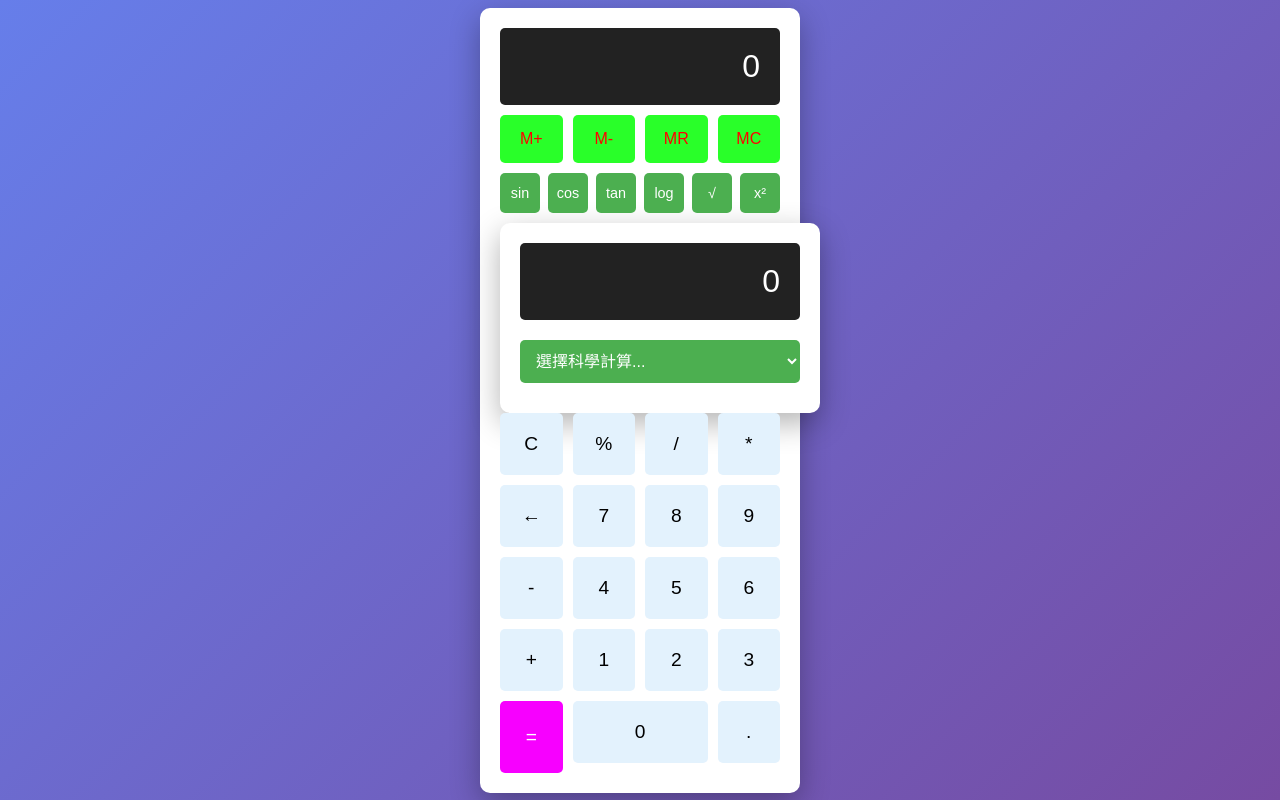
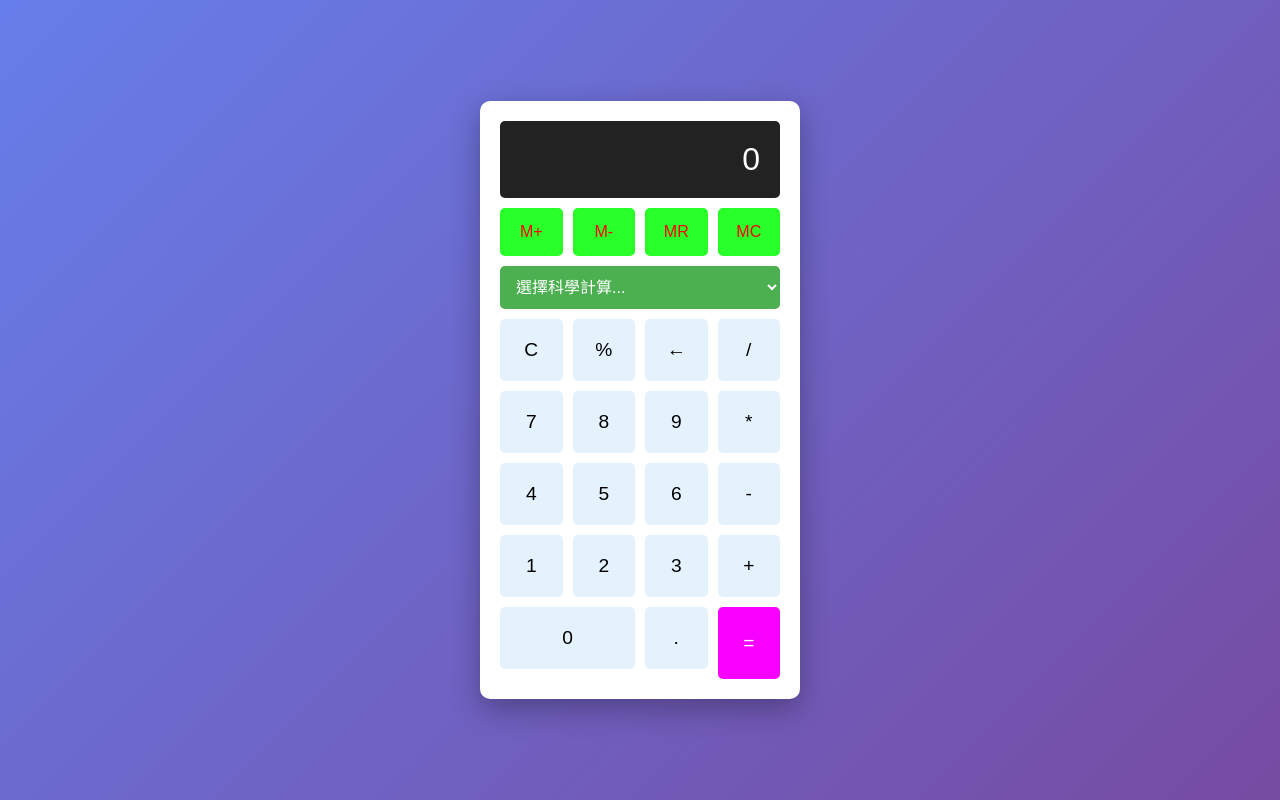
Before and after one commit to mian216/calculator-app, a plain HTML site: page index.html in a window 1280 px wide. Drawn offline with Linux system fonts and the light colour scheme.

Commit message:
Add scientific calculator - dropdown style (v2)

```diff
--- a/index.html
+++ b/index.html
@@ -12,30 +12,15 @@
     <div class="calculator">
         <div class="display" id="display">0</div>
 
-        <!-- 新增記憶功能區 -->
+        <!-- 記憶功能區 -->
         <div class="memory-buttons">
             <button onclick="memoryAdd()" class="memory-btn">M+</button>
             <button onclick="memorySubtract()" class="memory-btn">M-</button>
             <button onclick="memoryRecall()" class="memory-btn">MR</button>
             <button onclick="memoryClear()" class="memory-btn">MC</button>
         </div>
-        <!-- 新增科學計算按鈕區 -->
-        <div class="scientific-buttons">
-            <button onclick="scientificCalc('sin')">sin</button>
-            <button onclick="scientificCalc('cos')">cos</button>
-            <button onclick="scientificCalc('tan')">tan</button>
-            <button onclick="scientificCalc('log')">log</button>
-            <button onclick="scientificCalc('sqrt')">√</button>
-            <button onclick="scientificCalc('pow')">x²</button>
-        </div>
-         <div class="calculator">
-    <div class="display" id="display">0</div>
 
-    <div class="memory-buttons">
-        <!-- 記憶按鈕 -->
-    </div>
-
-    <!-- 新增科學計算選單 -->
+        <!-- 科學計算選單 -->
         <div class="scientific-dropdown">
             <select id="scientificOp" onchange="applyScientificOp()">
                 <option value="">選擇科學計算...</option>
@@ -49,34 +34,29 @@
         </div>
 
         <div class="buttons">
-        <!-- 原有按鈕 -->
-    </div>
-</div>
-        <div class="buttons">
-            <!-- 在 C 按鈕後面增加 % 按鈕 -->
             <button onclick="clearDisplay()">C</button>
             <button onclick="calculatePercentage()">%</button>
+            <button onclick="deleteLast()">←</button>
             <button onclick="appendToDisplay('/')">/</button>
-            <button onclick="appendToDisplay('*')">*</button>
-            <button onclick="deleteLast()">←</button>
 
             <button onclick="appendToDisplay('7')">7</button>
             <button onclick="appendToDisplay('8')">8</button>
             <button onclick="appendToDisplay('9')">9</button>
-            <button onclick="appendToDisplay('-')">-</button>
+            <button onclick="appendToDisplay('*')">*</button>
 
             <button onclick="appendToDisplay('4')">4</button>
             <button onclick="appendToDisplay('5')">5</button>
             <button onclick="appendToDisplay('6')">6</button>
-            <button onclick="appendToDisplay('+')">+</button>
+            <button onclick="appendToDisplay('-')">-</button>
 
             <button onclick="appendToDisplay('1')">1</button>
             <button onclick="appendToDisplay('2')">2</button>
             <button onclick="appendToDisplay('3')">3</button>
-            <button onclick="calculate()" class="equals">=</button>
+            <button onclick="appendToDisplay('+')">+</button>
 
             <button onclick="appendToDisplay('0')" class="zero">0</button>
             <button onclick="appendToDisplay('.')">.</button>
+            <button onclick="calculate()" class="equals">=</button>
         </div>
     </div>
     <script src="script.js"></script>
```
Lines whose indentation alone changed are shown as unchanged.
